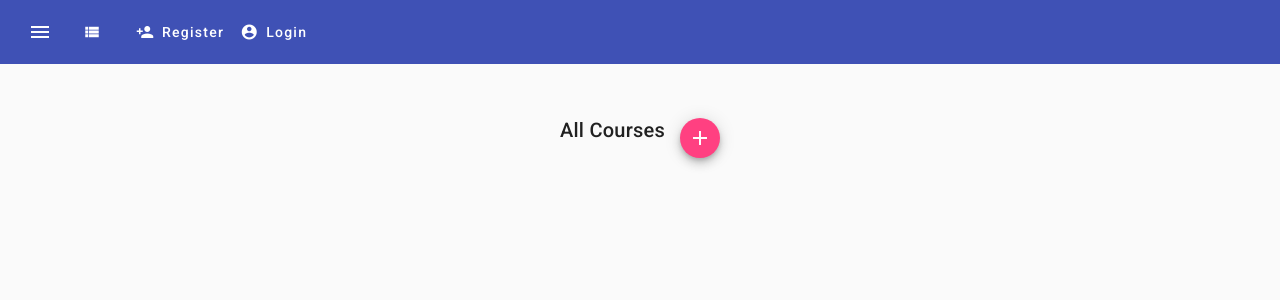
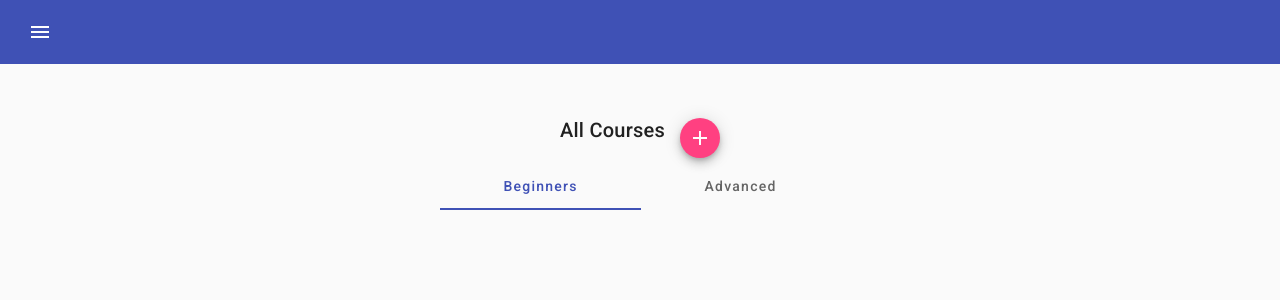
Before and after one commit to AngeloCinaWD/angular-material-course, an Angular app: page / in a window 1280 px wide. Shown: the top 300 px of the page. Built offline with nearby package versions, Linux system fonts and the light colour scheme.

Commit message:
8. Angular Material Tab Groups

```diff
--- a/src/app/app.component.html
+++ b/src/app/app.component.html
@@ -26,32 +26,6 @@
     <button mat-icon-button (click)="sidenav.open()">
       <mat-icon>menu</mat-icon>
     </button>
-
-    <!-- aggiungiamo elementi di navigazione alla toolbar con dropdown menu -->
-    <!-- anchor per triggerare il dropdown menu con direttiva mat-button e [matMenuTriggerFor]="nome reference dropdown menu da togglare" -->
-    <a mat-button [matMenuTriggerFor]="dropdown">
-      <mat-icon>view_list</mat-icon>
-    </a>
-    <!-- posso utilizzare anche un button -->
-    <!-- <button mat-button [matMenuTriggerFor]="dropdown">screens</button> -->
-
-    <!-- creo il dropdown menu con template reference per il nome-->
-    <mat-menu #dropdown>
-      <!-- il button all'interno del dropdown menu deve avere la direttiva mat-menu-item per essere ben formattato-->
-      <button mat-menu-item routerLink="/">Courses</button>
-      <button mat-menu-item routerLink="/about">About</button>
-    </mat-menu>
-
-    <!-- anchor con direttiva mat-button -->
-    <a mat-button routerLink="/about">
-      <mat-icon>person_add</mat-icon>
-      <span>Register</span>
-    </a>
-
-    <a mat-button>
-      <mat-icon>account_circle</mat-icon>
-      <span>Login</span>
-    </a>
   </mat-toolbar>
   <router-outlet></router-outlet>
 </mat-sidenav-container>
--- a/src/app/home/home.component.html
+++ b/src/app/home/home.component.html
@@ -1,15 +1,19 @@
-
 <div class="courses-panel">
-
   <div class="header">
-
     <h2 class="title">All Courses</h2>
 
+    <!-- un fab button è un tipico button circolare con icona al centro -->
     <button mat-mini-fab routerLink="/add-new-course">
       <mat-icon class="add-course-btn">add</mat-icon>
     </button>
-
   </div>
 
-
+  <!-- TABS -->
+  <!-- Angular Material tabs organize content into separate views where only one view can be visible at a time. Each tab's label is shown in the tab header and the active tab's label is designated with the animated ink bar. When the list of tab labels exceeds the width of the header, pagination controls appear to let the user scroll left and right across the labels. -->
+  <!-- vogliamo creare 2 gruppi di corsi in base alla categoria -->
+  <mat-tab-group>
+    <!-- all'interno definiamo i 2 tab che saranno visibili uno alla volta, per ognuno definiamo la label che sarà visibile per distinguerli -->
+    <mat-tab label="Beginners"></mat-tab>
+    <mat-tab label="Advanced"></mat-tab>
+  </mat-tab-group>
 </div>
```
